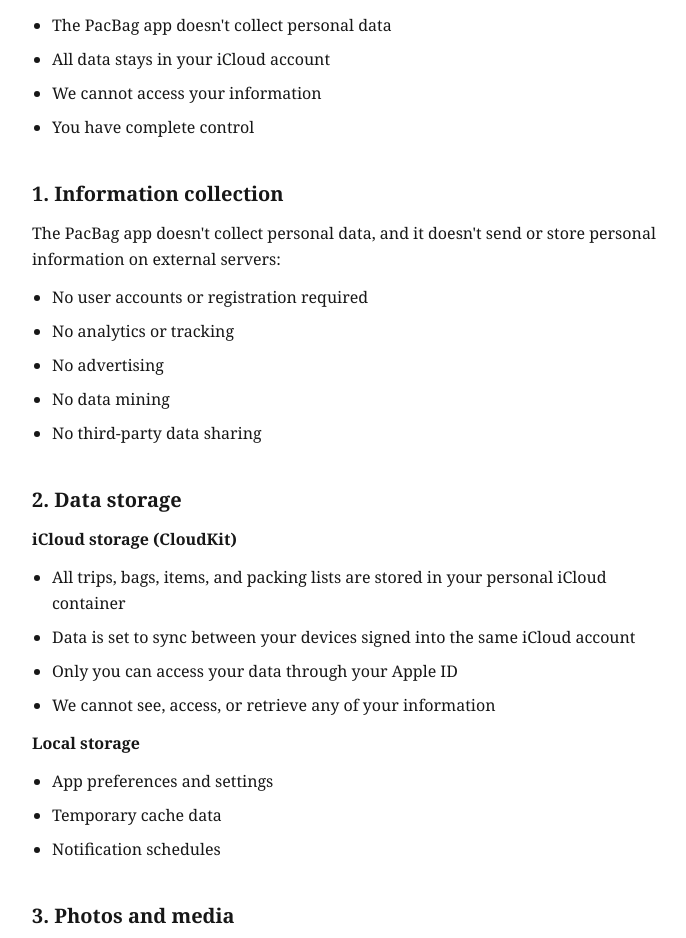
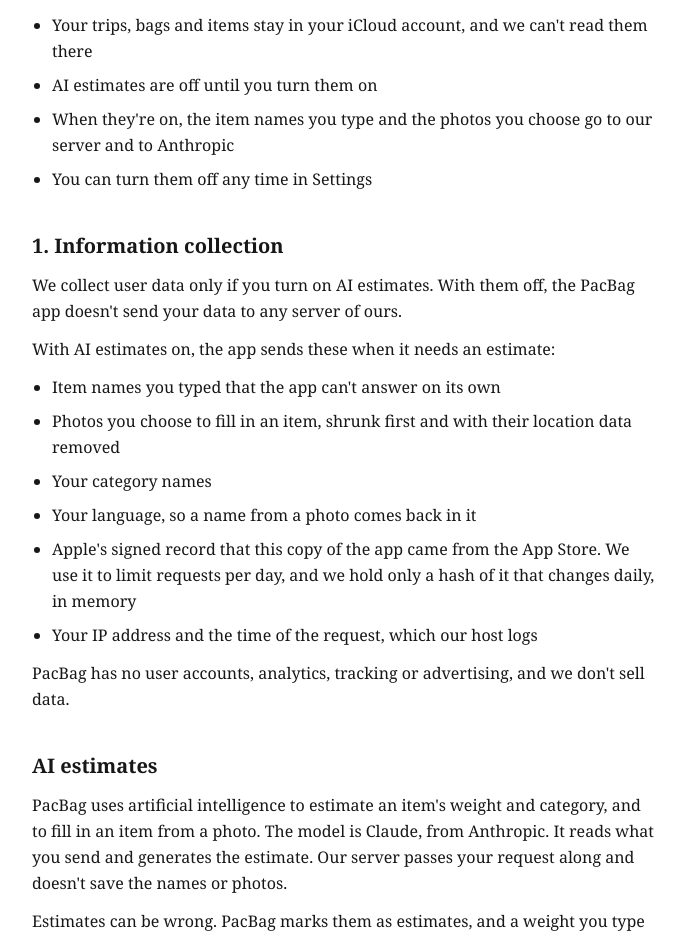
Before and after one commit to G3mha/pacbag-website, a Next.js app in the folder website/: page /privacy in a window 1280 px wide. Shown: the part 346-1284 px from the top of the page, without its empty margins (296-982 px from the left). Built offline with nearby package versions, Linux system fonts and the light colour scheme.

Commit message:
docs(privacy): disclose AI estimates, Anthropic and Railway

```diff
--- a/website/src/app/privacy/page.tsx
+++ b/website/src/app/privacy/page.tsx
@@ -17,22 +17,31 @@ export default function PrivacyPage() {
 
       <LegalSection title="Key points">
         <ul>
-          <li>The PacBag app doesn&apos;t collect personal data</li>
-          <li>All data stays in your iCloud account</li>
-          <li>We cannot access your information</li>
-          <li>You have complete control</li>
+          <li>Your trips, bags and items stay in your iCloud account, and we can&apos;t read them there</li>
+          <li>AI estimates are off until you turn them on</li>
+          <li>When they&apos;re on, the item names you type and the photos you choose go to our server and to Anthropic</li>
+          <li>You can turn them off any time in Settings</li>
         </ul>
       </LegalSection>
 
       <LegalSection title="1. Information collection">
-        <p>The PacBag app doesn&apos;t collect personal data, and it doesn&apos;t send or store personal information on external servers:</p>
+        <p>We collect user data only if you turn on AI estimates. With them off, the PacBag app doesn&apos;t send your data to any server of ours.</p>
+        <p>With AI estimates on, the app sends these when it needs an estimate:</p>
         <ul>
-          <li>No user accounts or registration required</li>
-          <li>No analytics or tracking</li>
-          <li>No advertising</li>
-          <li>No data mining</li>
-          <li>No third-party data sharing</li>
+          <li>Item names you typed that the app can&apos;t answer on its own</li>
+          <li>Photos you choose to fill in an item, shrunk first and with their location data removed</li>
+          <li>Your category names</li>
+          <li>Your language, so a name from a photo comes back in it</li>
+          <li>Apple&apos;s signed record that this copy of the app came from the App Store. We use it to limit requests per day, and we hold only a hash of it that changes daily, in memory</li>
+          <li>Your IP address and the time of the request, which our host logs</li>
         </ul>
+        <p>PacBag has no user accounts, analytics, tracking or advertising, and we don&apos;t sell data.</p>
+      </LegalSection>
+
+      <LegalSection title="AI estimates">
+        <p>PacBag uses artificial intelligence to estimate an item&apos;s weight and category, and to fill in an item from a photo. The model is Claude, from Anthropic. It reads what you send and generates the estimate. Our server passes your request along and doesn&apos;t save the names or photos.</p>
+        <p>Estimates can be wrong. PacBag marks them as estimates, and a weight you type is never replaced by one. Check anything that matters, like an airline limit.</p>
+        <p>If something you send suggests you may be thinking about harming yourself, PacBag stops and shows support information.</p>
       </LegalSection>
 
       <LegalSection title="2. Data storage">
@@ -41,7 +50,7 @@ export default function PrivacyPage() {
           <li>All trips, bags, items, and packing lists are stored in your personal iCloud container</li>
           <li>Data is set to sync between your devices signed into the same iCloud account</li>
           <li>Only you can access your data through your Apple ID</li>
-          <li>We cannot see, access, or retrieve any of your information</li>
+          <li>We can&apos;t see or retrieve what&apos;s in your iCloud container</li>
         </ul>
         <h3 className="font-bold">Local storage</h3>
         <ul>
@@ -56,6 +65,7 @@ export default function PrivacyPage() {
           <li>Photos you add are copied into the item and stored with your PacBag data, which is set to sync through your own iCloud account</li>
           <li>The app only accesses photos you explicitly select</li>
           <li>PacBag uses Apple&apos;s photo picker, so it only sees photos you pick</li>
+          <li>A photo leaves your device only if AI estimates are on and you choose it to fill in an item</li>
         </ul>
       </LegalSection>
 
@@ -84,27 +94,36 @@ export default function PrivacyPage() {
           <li>Delete individual items, bags, or trips at any time</li>
           <li>Use Reset All Data in Settings to delete trips, bags, items and categories. Custom templates stay. Deleting the app doesn&apos;t delete your iCloud copy.</li>
           <li>Disable iCloud sync in your device&apos;s iCloud settings</li>
+          <li>Turn off AI estimates in Settings, and nothing more is sent</li>
+          <li>Our server keeps no names or photos, so there&apos;s nothing of yours for us to delete there. Anthropic and our host keep what&apos;s described in section 8 for up to 30 days</li>
           <li>Deleting the app removes all local data</li>
         </ul>
       </LegalSection>
 
       <LegalSection title="7. Children's privacy">
-        <p>PacBag is rated 4+ and suitable for all ages. The PacBag app doesn&apos;t collect personal information from anyone.</p>
+        <p>PacBag is rated 4+. AI estimates are off by default, and the screen that turns them on asks anyone under 18 to ask a parent first.</p>
       </LegalSection>
 
       <LegalSection title="8. Third-party services">
-        <p>The PacBag app doesn&apos;t talk to any server of ours. It uses Apple&apos;s frameworks, and your data is set to sync through iCloud:</p>
+        <p>With AI estimates on, these companies receive data:</p>
+        <ul>
+          <li>Anthropic (AI provider): item names, category names, chosen photos and your language, to generate estimates. Anthropic may keep them for up to 30 days</li>
+          <li>Railway (hosts our server): your IP address and the time of each request, in logs we can read for up to 30 days</li>
+        </ul>
+        <p>The app also uses Apple&apos;s frameworks, and your data is set to sync through iCloud:</p>
         <ul>
           <li>CloudKit for data sync</li>
           <li>PhotosUI for image selection</li>
           <li>UserNotifications for local reminders</li>
+          <li>StoreKit for the App Store record described in section 1</li>
         </ul>
       </LegalSection>
 
       <LegalSection title="9. GDPR compliance">
         <p>For EU users:</p>
         <ul>
-          <li>The app collects no personal data</li>
+          <li>With AI estimates off, the app sends no personal data to us</li>
+          <li>With them on, we rely on your consent, which you can withdraw in Settings</li>
           <li>Data minimization</li>
           <li>User control over all data</li>
           <li>Right to deletion</li>
```
